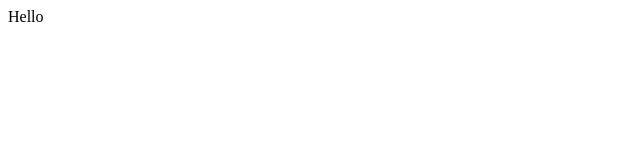
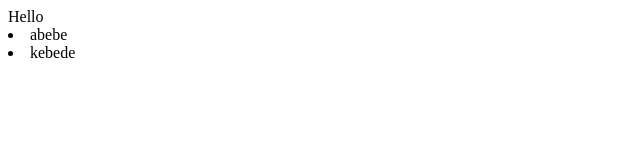
Before and after one commit to mercy2mih/demo-repo4, a plain HTML site: page index.html in a window 1280 px wide. Shown: the whole page, without its empty margins (0-640 px from the left). Drawn offline with Linux system fonts and the light colour scheme.

Commit message:
modified index file
Some Description appears here

```diff
--- a/index.html
+++ b/index.html
@@ -1 +1,3 @@
 <div> Hello </div>
+<li>abebe</li>
+<li>kebede</li>
```
